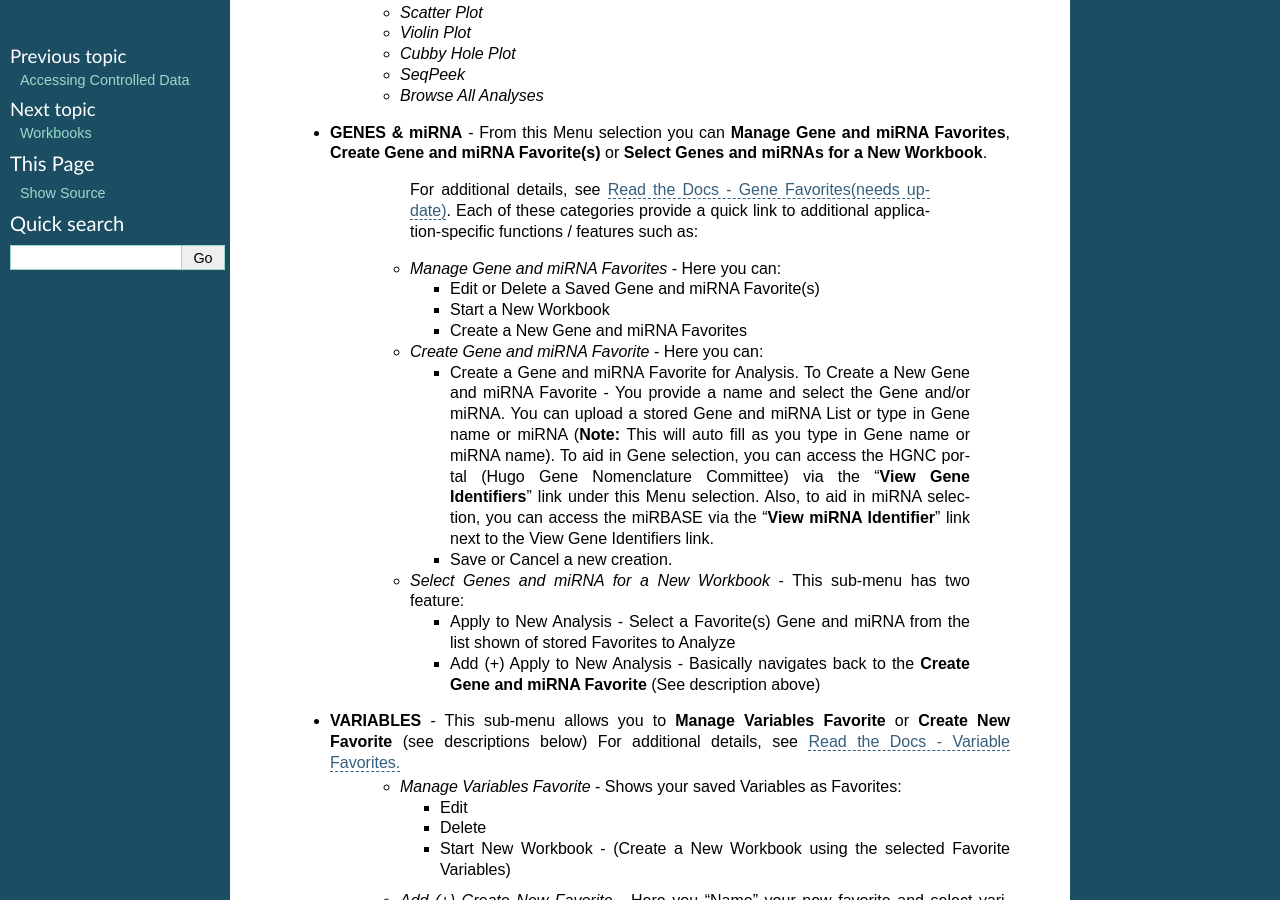
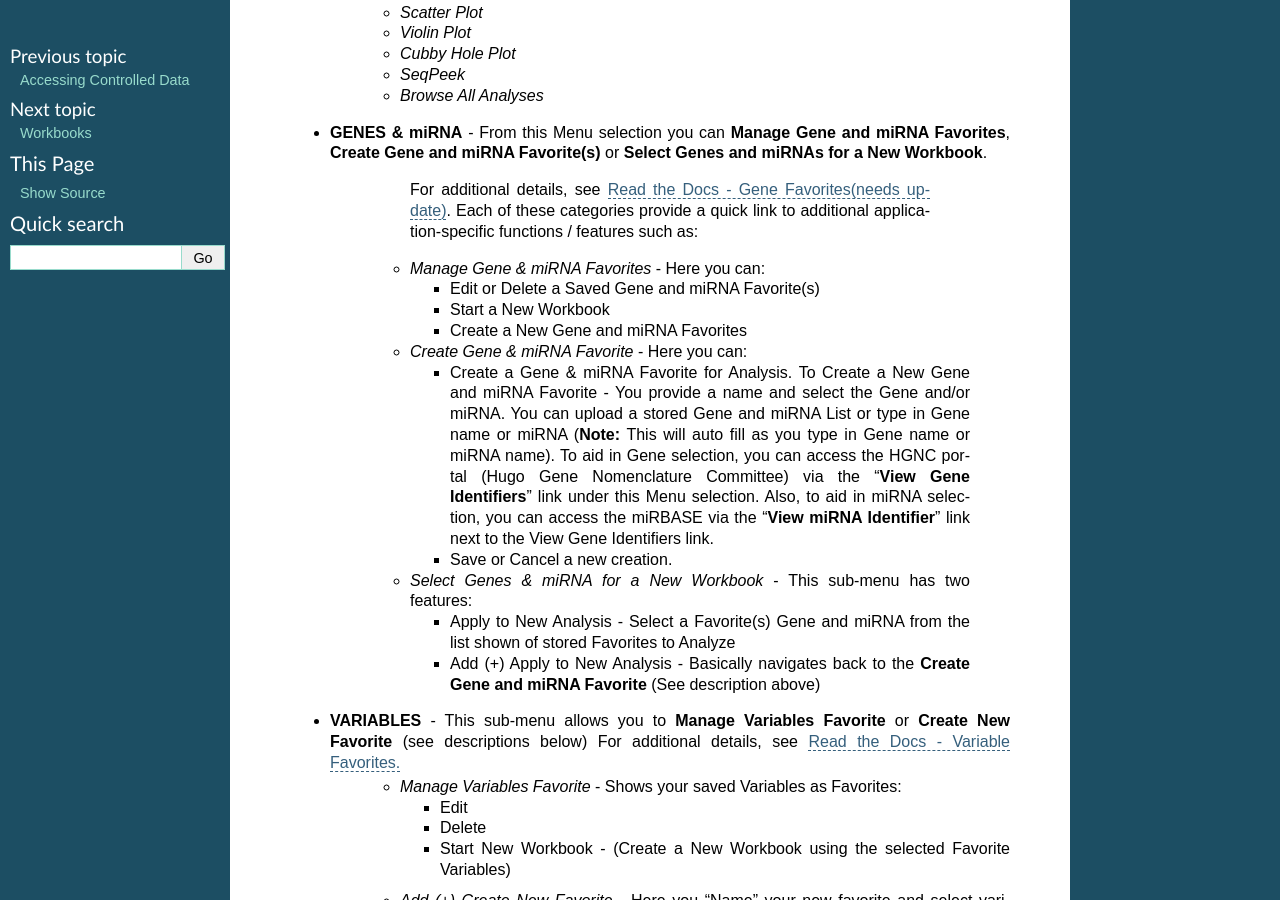
Before and after one commit to isb-cgc/readthedocs, a Sphinx documentation site: the page built from docs/source/sections/webapp/Menu.rst, in a window 1280 px wide and 900 px high, scrolled down 1007 px. Built offline with Sphinx 7.4.7, drawn with Linux system fonts in a browser that asks for light colours; pages that are not in the unit, such as notebooks, are missing from menus.

Commit message:
Update Menu.rst

```diff
--- a/docs/source/sections/webapp/Menu.rst
+++ b/docs/source/sections/webapp/Menu.rst
@@ -44,16 +44,16 @@ The Menu bar's purpose is to supply quick and common links for application-speci
 
       For additional details, see `Read the Docs - Gene Favorites(needs update) <http://isb-cancer-genomics-cloud.readthedocs.org/en/latest/sections/webapp/Gene-Favorites.html>`_. Each of these categories provide a quick link to additional application-specific functions / features such as:
 
-    - *Manage Gene  and miRNA Favorites* - Here you can:
+    - *Manage Gene & miRNA Favorites* - Here you can:
 
       * Edit or Delete a Saved Gene and miRNA Favorite(s)
       * Start a New Workbook
       * Create a New Gene and miRNA Favorites
-    - *Create Gene and miRNA Favorite* - Here you can:
+    - *Create Gene & miRNA Favorite* - Here you can:
 
-      * Create a Gene and miRNA Favorite for Analysis. To Create a New Gene and miRNA Favorite - You provide a name and select the Gene and/or miRNA. You can upload a stored Gene and miRNA List or type in Gene name  or miRNA (**Note:** This will auto fill as you type in Gene name or miRNA name). To aid in Gene selection, you can access the HGNC portal (Hugo Gene Nomenclature Committee) via the "**View Gene Identifiers**" link under this Menu selection. Also, to aid in miRNA selection, you can access the miRBASE via the "**View miRNA Identifier**" link next to the View Gene Identifiers link.
+      * Create a Gene & miRNA Favorite for Analysis. To Create a New Gene and miRNA Favorite - You provide a name and select the Gene and/or miRNA. You can upload a stored Gene and miRNA List or type in Gene name  or miRNA (**Note:** This will auto fill as you type in Gene name or miRNA name). To aid in Gene selection, you can access the HGNC portal (Hugo Gene Nomenclature Committee) via the "**View Gene Identifiers**" link under this Menu selection. Also, to aid in miRNA selection, you can access the miRBASE via the "**View miRNA Identifier**" link next to the View Gene Identifiers link.
       * Save or Cancel a new creation.
-    - *Select Genes and miRNA for a New Workbook* - This sub-menu has two feature:
+    - *Select Genes & miRNA for a New Workbook* - This sub-menu has two features:
 
       * Apply to New Analysis - Select a Favorite(s) Gene and miRNA from the list shown of stored Favorites to Analyze
       * Add (+) Apply to New Analysis - Basically navigates back to the **Create Gene and miRNA Favorite** (See description above)
```
